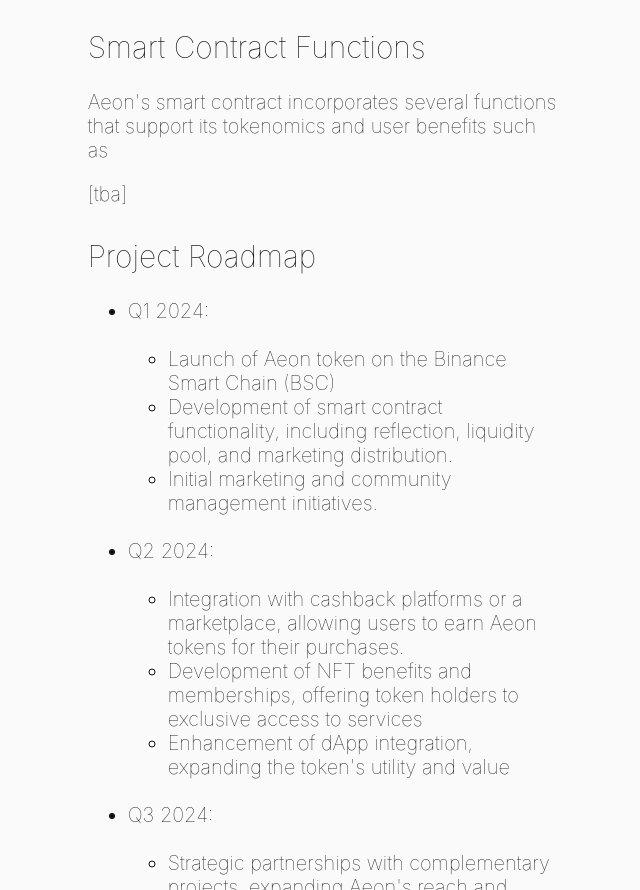
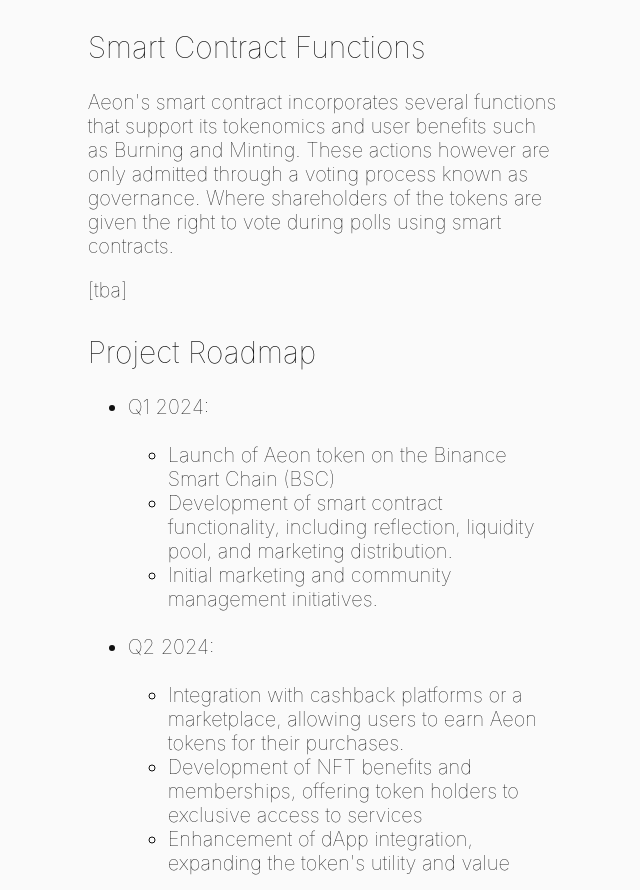
Before and after one commit to YJAlessio/yjalessio.github.io, a plain HTML site: page aeon/index.html in a window 1280 px wide. Shown: the part 2440-3330 px from the top of the page, without its empty margins (292-932 px from the left). Drawn offline with nearby package versions, Linux system fonts and the light colour scheme; a web font is replaced by a local one.

Commit message:
Update index.html

```diff
--- a/aeon/index.html
+++ b/aeon/index.html
@@ -110,7 +110,7 @@
         <section>
           <h2>Smart Contract Functions</h2>
           <p>
-            Aeon's smart contract incorporates several functions that support its tokenomics and user benefits such as
+            Aeon's smart contract incorporates several functions that support its tokenomics and user benefits such as Burning and Minting. These actions however are only admitted through a voting process known as governance. Where shareholders of the tokens are given the right to vote during polls using smart contracts.
           </p>[tba]
         </section>
         <section>
```
